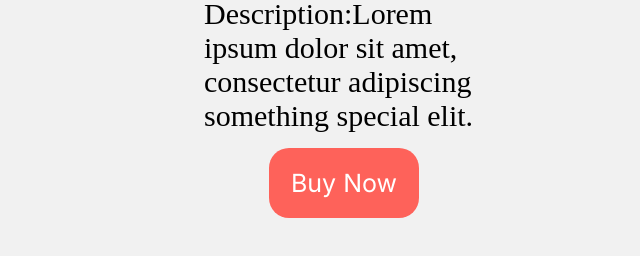
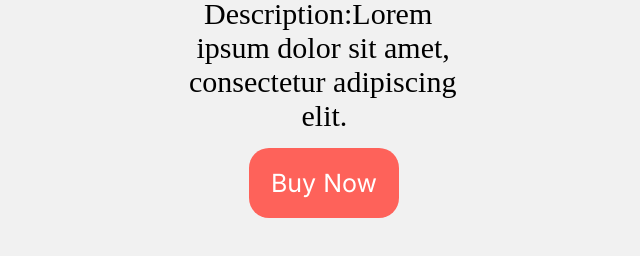
Before and after one commit to acciojob/pricing-card-sriramulagopi, a website: page main.html in a window 1280 px wide. Shown: the part 430-686 px from the top of the page, without its empty margins (11-651 px from the left). Drawn offline with Linux system fonts and the light colour scheme; a web font is replaced by a local one.

Commit message:
created a submission

```diff
--- a/main.html
+++ b/main.html
@@ -9,11 +9,13 @@
 
 <body>
 	<!-- the entire body must be written by student -->
-	<img src="https://c4.wallpaperflare.com/wallpaper/700/510/509/tree-4k-love-image-heart-wallpaper-preview.jpg">
-	<h1><b>Pricing Card</b></h1>
-	<p>Price:Rs.200</p>
-	<p id="g1">Description:Lorem<br> ipsum dolor sit amet,<br> consectetur adipiscing<br> something special elit.</p>
-	<button type="submit">Buy Now</button><br><br>
+	<div>
+	 	<img src="https://c4.wallpaperflare.com/wallpaper/700/510/509/tree-4k-love-image-heart-wallpaper-preview.jpg">
+		<h1><b>Pricing Card</b></h1>
+		<p>Price:Rs.200</p>
+		<pre id="g1">  Description:Lorem<br> ipsum dolor sit amet,<br>consectetur adipiscing<br>               elit.</pre>
+		<button type="submit">Buy Now</button><br><br>
+	</div>
     <script type="text/javascript" src="./script.js">
 </script>
 
--- a/styles.css
+++ b/styles.css
@@ -14,7 +14,7 @@ button{
 	border-radius:20px;
 	font-size:25px;
 	font-weight: 9000px;
-	margin-left:280px;
+	margin-left:260px;
 	margin-top:15px
 }
 body{
@@ -26,7 +26,9 @@ p{
 	font-size: 30px;
 }
 #g1{
-	margin-left:215px
+	margin-left:200px;
+	font-size:30px;
+	font-family: 'Times New Roman', Times, serif;
 }
 h1{
 	font-size:60px;
```
